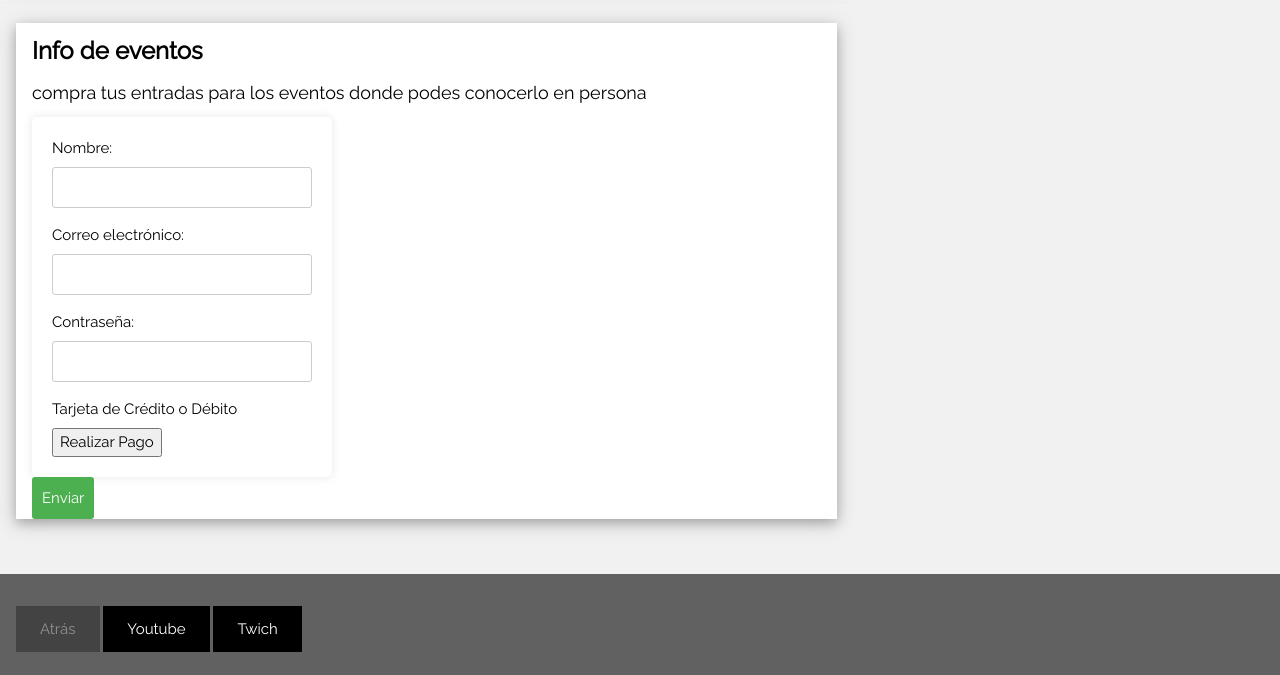
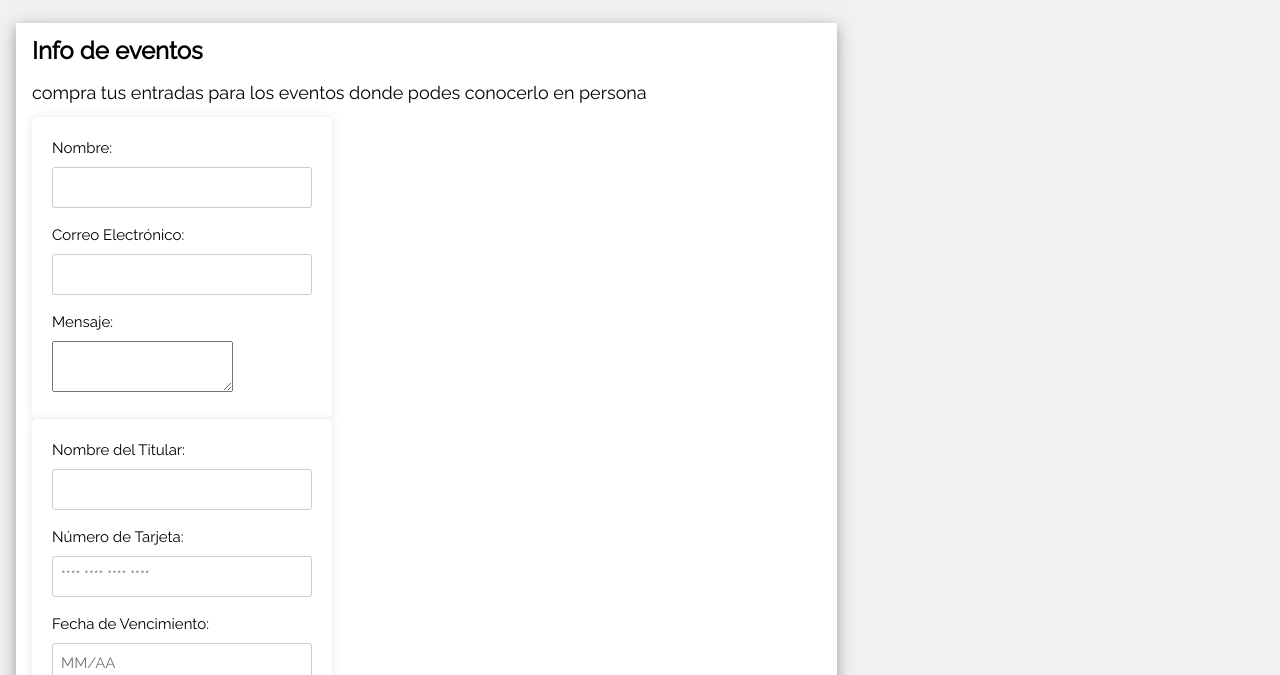
Before and after one commit to Juani94/practica-pro-2, a plain HTML site: page PP2/index.html in a window 1280 px wide. Shown: the part 770-1445 px from the top of the page. Drawn offline with nearby package versions, Linux system fonts and the light colour scheme; a script that the page names is missing.

Commit message:
Add files via upload

```diff
--- a/PP2/index.html
+++ b/PP2/index.html
@@ -48,6 +48,9 @@ body,h1,h2,h3,h4,h5 {font-family: "Raleway", sans-serif}
 
         input[type="submit"]:hover {
             background-color: #45a049;
+        }
+        .error {
+            color: red;
         }
 
 </style>
@@ -105,33 +108,51 @@ and is wrapped around the whole page content, except for the footer in this exam
     </div>
 
     <div class="w3-container">
-      <form id="miFormulario">
+
+
+    <form id="contactForm" onsubmit="return validarFormulario()">
       <label for="nombre">Nombre:</label>
-        <input type="text" id="nombre" name="nombre" required>
+      <input type="text" id="nombre" name="nombre">
+      <span id="errorNombre" class="error"></span>
 
-        <label for="email">Correo electrónico:</label>
-        <input type="email" id="email" name="email" required>
+      <br>
 
-        <label for="password">Contraseña:</label>
-        <input type="password" id="password" name="password" required>
+      <label for="email">Correo Electrónico:</label>
+      <input type="email" id="email" name="email">
+      <span id="errorEmail" class="error"></span>
 
-        <form id="payment-form">
-          <div>
-            <label for="card-element">Tarjeta de Crédito o Débito</label>
-            <div id="card-element">
-              <!-- Elemento para ingresar los detalles de la tarjeta -->
-            </div>
+      <br>
 
-            <!-- Utilizado para mostrar errores de validación -->
-            <div id="card-errors" role="alert"></div>
-          </div>
+      <label for="mensaje">Mensaje:</label>
+      <textarea id="mensaje" name="mensaje"></textarea>
+      <span id="errorMensaje" class="error"></span>
 
-          <button type="button" id="submit-payment">Realizar Pago</button>
+      <br>
+
+
+  </form>
+  <form id="paymentForm" onsubmit="return validarTarjeta()">
+    <label for="nombreTitular">Nombre del Titular:</label>
+    <input type="text" id="nombreTitular" name="nombreTitular">
+    <span id="errorNombreTitular" class="error"></span>
+
+    <br>
+
+    <label for="numeroTarjeta">Número de Tarjeta:</label>
+    <input type="text" id="numeroTarjeta" name="numeroTarjeta" placeholder="**** **** **** ****">
+    <span id="errorNumeroTarjeta" class="error"></span>
+
+    <br>
+
+    <label for="fechaVencimiento">Fecha de Vencimiento:</label>
+    <input type="text" id="fechaVencimiento" name="fechaVencimiento" placeholder="MM/AA">
+    <span id="errorFechaVencimiento" class="error"></span>
+
+    <br>
+
+    <input type="submit" value="Pagar">
 </form>
 
-
-        <input type="submit" value="Enviar">
-    </form>
     </div>
   </div>
 <!-- END BLOG ENTRIES -->
```
Also changed, not shown: 1 other file. Lines whose indentation alone changed are shown as unchanged.
